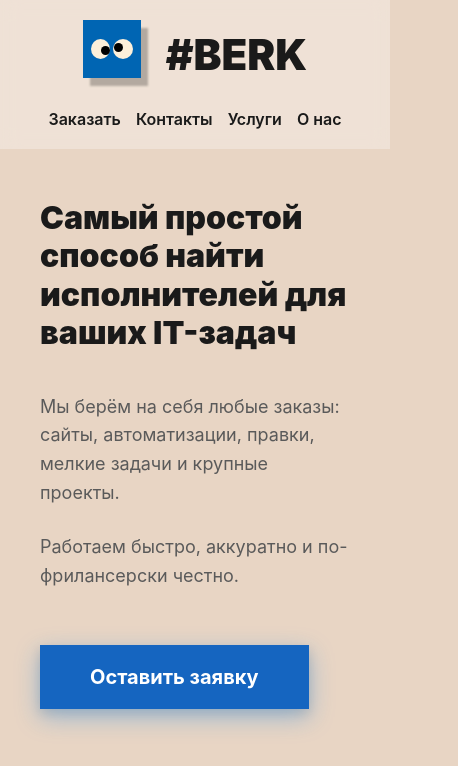
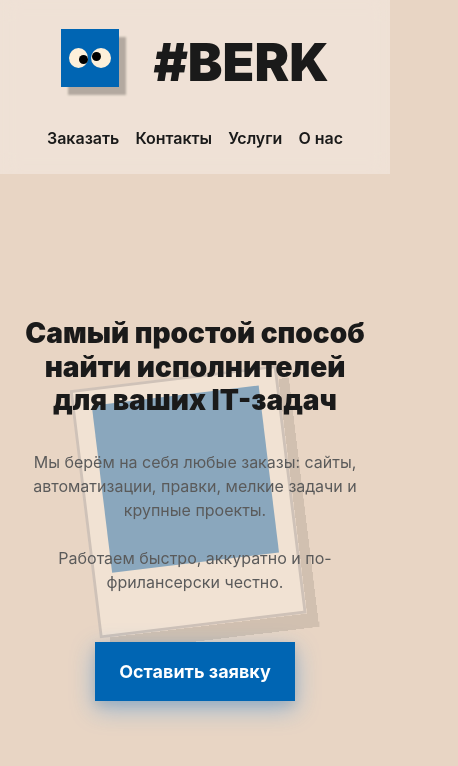
Before and after one commit to Be-Rk/business-card-website, a plain HTML site: page index.html in a window 390 px wide. Shown: the top 766 px of the page, 458 px wide, since content can reach past the window. Drawn offline with Linux system fonts and the light colour scheme.

Commit message:
картинка заходит за текст при уменьшении экрана

```diff
--- a/index.html
+++ b/index.html
@@ -3,13 +3,14 @@
 <head>
     <meta charset="UTF-8">
     <meta name="viewport" content="width=device-width, initial-scale=1.0">
+    <meta name="description" content="Найдем исполнителей для ваших IT-задач. Сайты, автоматизации, правки, мелкие задачи и крупные проекты.">
     <title>#BERK - Найдем исполнителей для ваших IT-задач</title>
     <link rel="stylesheet" href="styles/global.css">
 </head>
 <body>
     <header>
         <div class="logo">
-        <svg width="68" height="69" viewBox="0 0 68 69" fill="none" xmlns="http://www.w3.org/2000/svg">
+            <svg width="68" height="69" viewBox="0 0 68 69" fill="none" xmlns="http://www.w3.org/2000/svg" aria-hidden="true">
                 <g filter="url(#filter0_d_16_140)">
                     <rect width="58" height="58" fill="#0065B3"/>
                 </g>
@@ -30,39 +31,25 @@
                     </filter>
                 </defs>
             </svg>
-
-        <div class="logo-text">#BERK</div>
+            <span class="logo-text">#BERK</span>
         </div>
-    <nav>
+        <nav aria-label="Основная навигация">
             <a href="#order">Заказать</a>
             <a href="#contacts">Контакты</a>
             <a href="#services">Услуги</a>
             <a href="#about">О нас</a>
         </nav>
     </header>
-
     <main>
-    <div class="content">
-        <h1>Самый простой способ найти исполнителей для ваших IT-задач</h1>
-
-        <p class="description">
-            Мы берём на себя любые заказы: сайты, автоматизации, правки, мелкие задачи и крупные проекты.
-        </p>
-
-        <p class="description">
-            Работаем быстро, аккуратно и по-фрилансерски честно.
-        </p>
-
-        <a href="#order" class="cta-button">Оставить заявку</a>
-    </div>
-
+        <section class="hero">
+            <div class="hero-background" aria-hidden="true">
                 <svg width="525" height="603" viewBox="0 0 525 603" fill="none" xmlns="http://www.w3.org/2000/svg">
                     <g filter="url(#filter0_d_17_141)">
                         <g clip-path="url(#clip0_17_141)">
                             <path d="M432.901 8.05006e-06L0 52.7527L63.3478 572.6L496.249 519.848L432.901 8.05006e-06Z" fill="#FFF7EA"/>
                             <path d="M396.197 42.1559L45.7537 84.8604L88.4883 435.551L438.932 392.847L396.197 42.1559Z" fill="#0065B3"/>
                         </g>
-            <rect x="2.78405" y="54.9319" width="431.104" height="518.693" transform="rotate(-6.94772 2.78405 54.9319)" stroke="#ABA7A7" stroke-width="5" shape-rendering="crispEdges"/>
+                        <rect x="2.78405" y="54.9319" width="431.104" height="518.693" transform="rotate(-6.94772 2.78405 54.9319)" stroke="#ABA7A7" stroke-width="6" shape-rendering="geometricPrecision"/>
                     </g>
                     <defs>
                         <filter id="filter0_d_17_141" x="0" y="0" width="524.749" height="602.1" filterUnits="userSpaceOnUse" color-interpolation-filters="sRGB">
@@ -80,7 +67,18 @@
                         </clipPath>
                     </defs>
                 </svg>
-
+            </div>
+            <div class="hero-content">
+                <h1>Самый простой способ найти исполнителей для ваших IT-задач</h1>
+                <p class="hero-description">
+                    Мы берём на себя любые заказы: сайты, автоматизации, правки, мелкие задачи и крупные проекты.
+                </p>
+                <p class="hero-description">
+                    Работаем быстро, аккуратно и по-фрилансерски честно.
+                </p>
+                <a href="#order" class="cta-button">Оставить заявку</a>
+            </div>
+        </section>
     </main>
 </body>
 </html>
--- a/styles/global.css
+++ b/styles/global.css
@@ -1,188 +1,249 @@
+/* CSS Reset и базовые стили */
         * {
             margin: 0;
             padding: 0;
             box-sizing: border-box;
         }
 
+        :root {
+            --primary-color: #0065B3;
+            --primary-light: #1e88e5;
+            --secondary-color: #FFF7EA;
+            --background-color: #e8d5c4;
+            --text-dark: #1a1a1a;
+            --text-medium: #5a5a5a;
+            --white: #ffffff;
+            --shadow-light: rgba(30, 136, 229, 0.3);
+            --shadow-medium: rgba(30, 136, 229, 0.4);
+            --shadow-dark: rgba(30, 136, 229, 0.5);
+            --border-radius: 0;
+            --spacing-xs: 0.5rem;
+            --spacing-sm: 1rem;
+            --spacing-md: 1.5rem;
+            --spacing-lg: 2rem;
+            --spacing-xl: 3rem;
+            --font-size-xs: 0.875rem;
+            --font-size-sm: 1rem;
+            --font-size-md: 1.125rem;
+            --font-size-lg: 1.25rem;
+            --font-size-xl: 2rem;
+            --font-size-xxl: 3.25rem;
+            --font-weight-normal: 400;
+            --font-weight-medium: 600;
+            --font-weight-bold: 700;
+            --font-weight-black: 900;
+            --line-height-normal: 1.5;
+            --line-height-tight: 1.2;
+            --transition: all 0.3s ease;
+        }
+
         body {
             font-family: -apple-system, BlinkMacSystemFont, 'Segoe UI', Roboto, Oxygen, Ubuntu, Cantarell, sans-serif;
-    background: #e8d5c4;
+            background-color: var(--background-color);
+            color: var(--text-dark);
+            line-height: var(--line-height-normal);
             min-height: 100vh;
+            display: flex;
+            flex-direction: column;
         }
 
+        /* Шапка сайта */
         header {
             display: flex;
             justify-content: space-between;
             align-items: center;
-    padding: 30px 60px;
-    background: rgba(255, 255, 255, 0.3);
+            padding: var(--spacing-lg) var(--spacing-xl);
+            background-color: rgba(255, 255, 255, 0.3);
             backdrop-filter: blur(10px);
+            position: relative;
+            z-index: 10;
         }
 
         .logo {
             display: flex;
             align-items: center;
-    gap: 15px;
+            gap: var(--spacing-md);
         }
 
-.logo-icon {
-    width: 60px;
-    height: 60px;
-    background: #1565c0;
-    display: flex;
-    align-items: center;
-    justify-content: center;
-    box-shadow: 0 4px 15px rgba(30, 136, 229, 0.3);
+        .logo-text {
+            font-size: var(--font-size-xxl);
+            font-weight: var(--font-weight-black);
         }
 
-
-
-.logo-text {
-    font-size: 42px;
-    font-weight: 900;
-    color: #1a1a1a;
-}
-
+        /* Навигация */
         nav {
             display: flex;
-    gap: 40px;
+            gap: var(--spacing-lg);
         }
 
         nav a {
             text-decoration: none;
-    color: #1a1a1a;
-    font-size: 18px;
-    font-weight: 600;
-    transition: color 0.3s;
+            color: inherit;
+            font-size: var(--font-size-md);
+            font-weight: var(--font-weight-medium);
+            transition: var(--transition);
         }
 
-nav a:hover {
-    color: #1e88e5;
+        nav a:hover,
+        nav a:focus {
+            color: var(--primary-light);
+            outline: none;
         }
 
+        /* Основное содержимое */
         main {
+            flex: 1;
+            position: relative;
             display: flex;
             align-items: center;
-    justify-content: space-between;
-    padding: 80px 60px;
-    gap: 60px;
+            padding: var(--spacing-xl) var(--spacing-xl);
             max-width: 1400px;
             margin: 0 auto;
+            width: 100%;
         }
 
-.content {
-    flex: 1;
+        .hero {
+            position: relative;
+            width: 100%;
+        }
+
+        .hero-background {
+            position: absolute;
+            top: 50%;
+            right: 0;
+            transform: translateY(-50%);
+            z-index: 1;
+            opacity: 0.8;
+        }
+
+        .hero-background svg {
+            width: 500px;
+            height: auto;
+            max-width: 40vw;
+        }
+
+        .hero-content {
+            position: relative;
+            z-index: 2;
             max-width: 650px;
         }
 
         h1 {
-    font-size: 52px;
-    font-weight: 900;
-    line-height: 1.2;
-    color: #1a1a1a;
-    margin-bottom: 40px;
+            font-size: var(--font-size-xxl);
+            font-weight: var(--font-weight-black);
+            line-height: var(--line-height-tight);
+            margin-bottom: var(--spacing-lg);
         }
 
-.description {
-    font-size: 20px;
-    line-height: 1.6;
-    color: #5a5a5a;
-    margin-bottom: 25px;
+        .hero-description {
+            font-size: var(--font-size-lg);
+            color: var(--text-medium);
+            margin-bottom: var(--spacing-md);
         }
 
         .cta-button {
             display: inline-block;
-    background: #1565c0;
-    color: white;
-    padding: 20px 50px;
-    font-size: 20px;
-    font-weight: 700;
+            background-color: var(--primary-color);
+            color: var(--white);
+            padding: var(--spacing-md) var(--spacing-xl);
+            font-size: var(--font-size-lg);
+            font-weight: var(--font-weight-bold);
             text-decoration: none;
-    margin-top: 30px;
-    box-shadow: 0 8px 25px rgba(30, 136, 229, 0.4), 0 4px 10px rgba(0, 0, 0, 0.1);
-    transition: transform 0.3s, box-shadow 0.3s;
+            margin-top: var(--spacing-md);
+            box-shadow: 0 8px 25px var(--shadow-medium), 0 4px 10px rgba(0, 0, 0, 0.1);
+            transition: var(--transition);
+            border: none;
+            cursor: pointer;
         }
 
-.cta-button:hover {
+        .cta-button:hover,
+        .cta-button:focus {
             transform: translateY(-3px);
-    box-shadow: 0 12px 35px rgba(30, 136, 229, 0.5), 0 6px 15px rgba(0, 0, 0, 0.15);
+            box-shadow: 0 12px 35px var(--shadow-dark), 0 6px 15px rgba(0, 0, 0, 0.15);
+            outline: none;
         }
 
-.image-container {
-    flex: 1;
-    display: flex;
-    justify-content: center;
-    align-items: center;
-    perspective: 1000px;
+        /* Адаптивный дизайн */
+        @media (max-width: 1024px) {
+            main {
+                padding: var(--spacing-xl) var(--spacing-lg);
             }
 
-.polaroid {
-    background: white;
-    padding: 20px;
-    padding-bottom: 60px;
-    box-shadow: 0 10px 40px rgba(0, 0, 0, 0.2);
-    transform: rotate(-3deg);
-    transition: transform 0.3s;
-}
-
-.polaroid:hover {
-    transform: rotate(-1deg) scale(1.02);
-}
-
-.polaroid-inner {
-    width: 450px;
-    height: 450px;
-    background: #2196f3;
-    box-shadow: inset 0 0 50px rgba(0, 0, 0, 0.1);
-}
-
-@media (max-width: 1024px) {
-    main {
-        flex-direction: column;
-        padding: 50px 40px;
+            .hero-background svg {
+                width: 400px;
             }
 
             h1 {
-        font-size: 42px;
-    }
-
-    .polaroid-inner {
-        width: 350px;
-        height: 350px;
+                font-size: 2.625rem;
             }
 
             nav {
-        gap: 25px;
+                gap: var(--spacing-md);
             }
         }
 
         @media (max-width: 768px) {
             header {
                 flex-direction: column;
-        gap: 20px;
-        padding: 20px;
+                gap: var(--spacing-md);
+                padding: var(--spacing-md);
             }
 
             nav {
                 flex-wrap: wrap;
                 justify-content: center;
-        gap: 15px;
+                gap: var(--spacing-sm);
             }
 
             nav a {
-        font-size: 16px;
+                font-size: var(--font-size-sm);
+            }
+
+            main {
+                padding: var(--spacing-md);
+                text-align: center;
+            }
+
+            .hero-background {
+                position: absolute;
+                top: 50%;
+                left: 50%;
+                transform: translate(-50%, -50%);
+                width: 100%;
+                display: flex;
+                justify-content: center;
+                opacity: 0.4;
+            }
+
+            .hero-background svg {
+                width: 300px;
+                max-width: 80vw;
             }
 
             h1 {
-        font-size: 32px;
+                font-size: 2rem;
             }
 
-    .description {
-        font-size: 18px;
+            .hero-description {
+                font-size: var(--font-size-md);
+            }
         }
 
-    .polaroid-inner {
-        width: 280px;
-        height: 280px;
+        @media (max-width: 480px) {
+            .hero-background svg {
+                width: 250px;
+            }
+
+            h1 {
+                font-size: 1.75rem;
+            }
+
+            .hero-description {
+                font-size: var(--font-size-sm);
+            }
+
+            .cta-button {
+                padding: var(--spacing-sm) var(--spacing-md);
+                font-size: var(--font-size-md);
             }
         }
```
Lines whose indentation alone changed are shown as unchanged.
